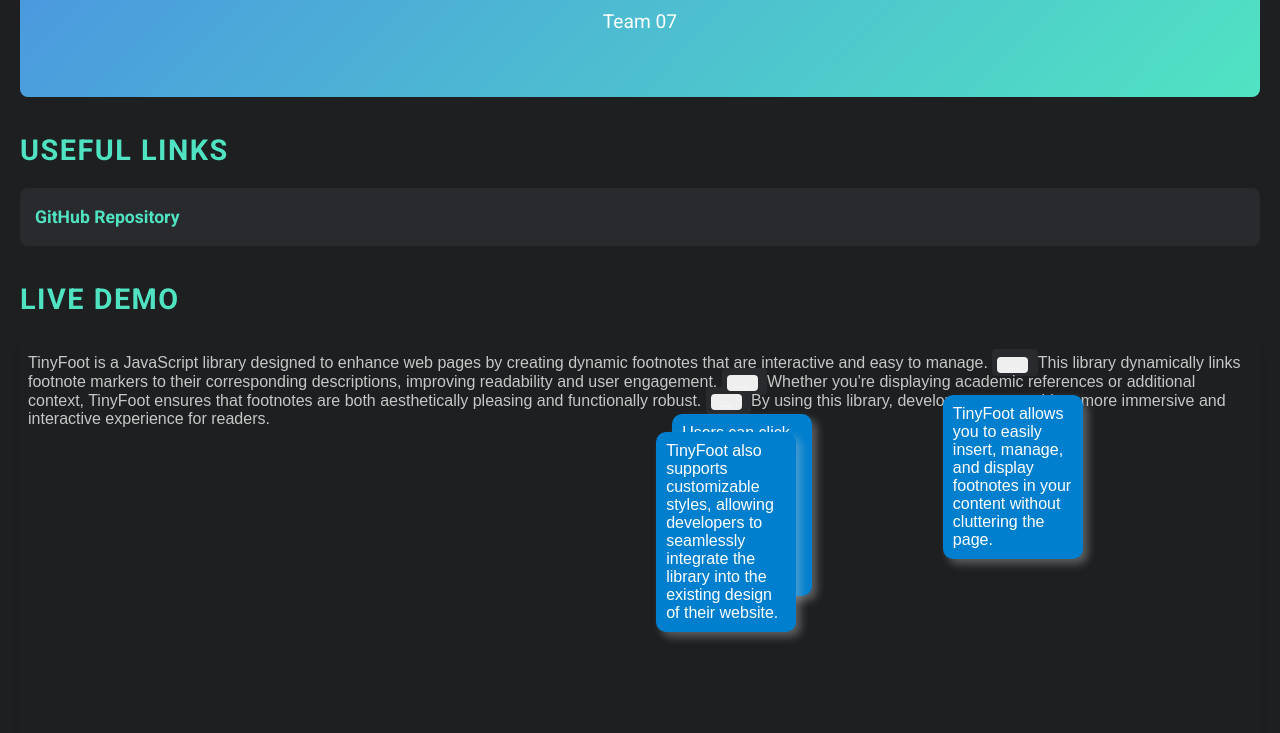
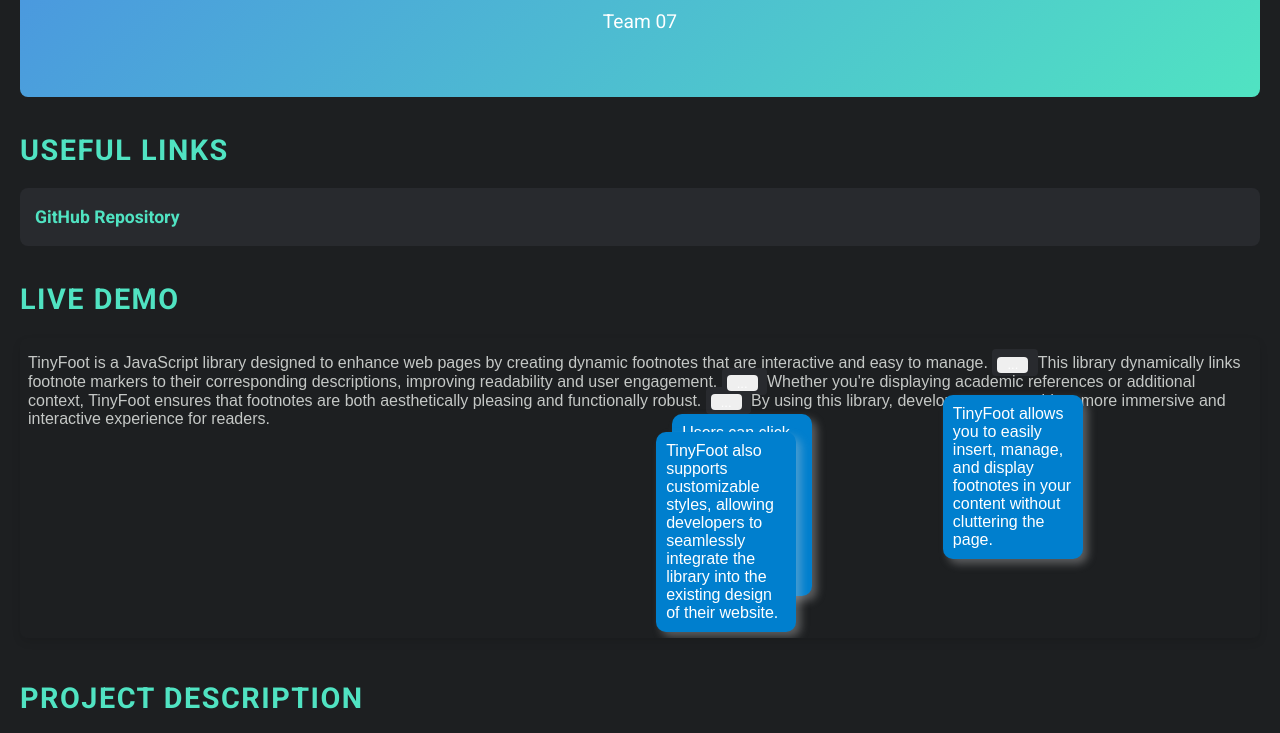
Before and after one commit to Yashraj19/cse210-tinyfoot-team07, a website: page index.html in a window 1280 px wide. Shown: the part 191-924 px from the top of the page. Drawn offline with Linux system fonts and the light colour scheme.

Commit message:
Updated index.html to make the text box size dynamic

```diff
--- a/index.html
+++ b/index.html
@@ -74,7 +74,7 @@
             border: none;
             border-radius: 8px;
             box-shadow: 0 4px 8px rgba(0, 0, 0, 0.1);
-            min-height: 600px; /* Set a minimum height for the iframe */
+            min-height: 300px; /* Set a minimum height for the iframe */
         }
         p {
             margin: 10px 0;
```
